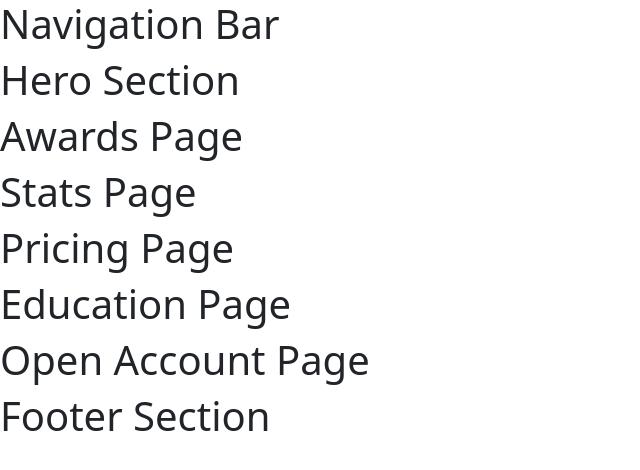
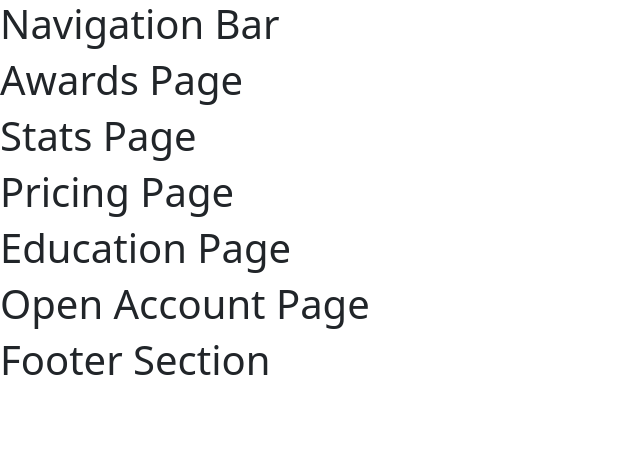
Before and after one commit to omprakash970/OppieX_X, a React (Vite) app in the folder frontend/: page / in a window 1280 px wide. Shown: the top 470 px of the page, without its empty margins (0-640 px from the left). Built offline with nearby package versions, Linux system fonts and the light colour scheme.

Commit message:
done with the hero

```diff
--- a/frontend/src/landing_page/Home/Hero.jsx
+++ b/frontend/src/landing_page/Home/Hero.jsx
@@ -1,7 +1,19 @@
 import React from "react";
 function Hero() {
     return (
-        <h1>Hero Section</h1>
+      <div className="container">
+        <div className="row">
+            <div className="col">
+
+            </div>
+             <div className="col">
+
+            </div>
+             <div className="col">
+
+            </div>
+        </div>
+      </div>
     );
 }
 export default Hero;
```
